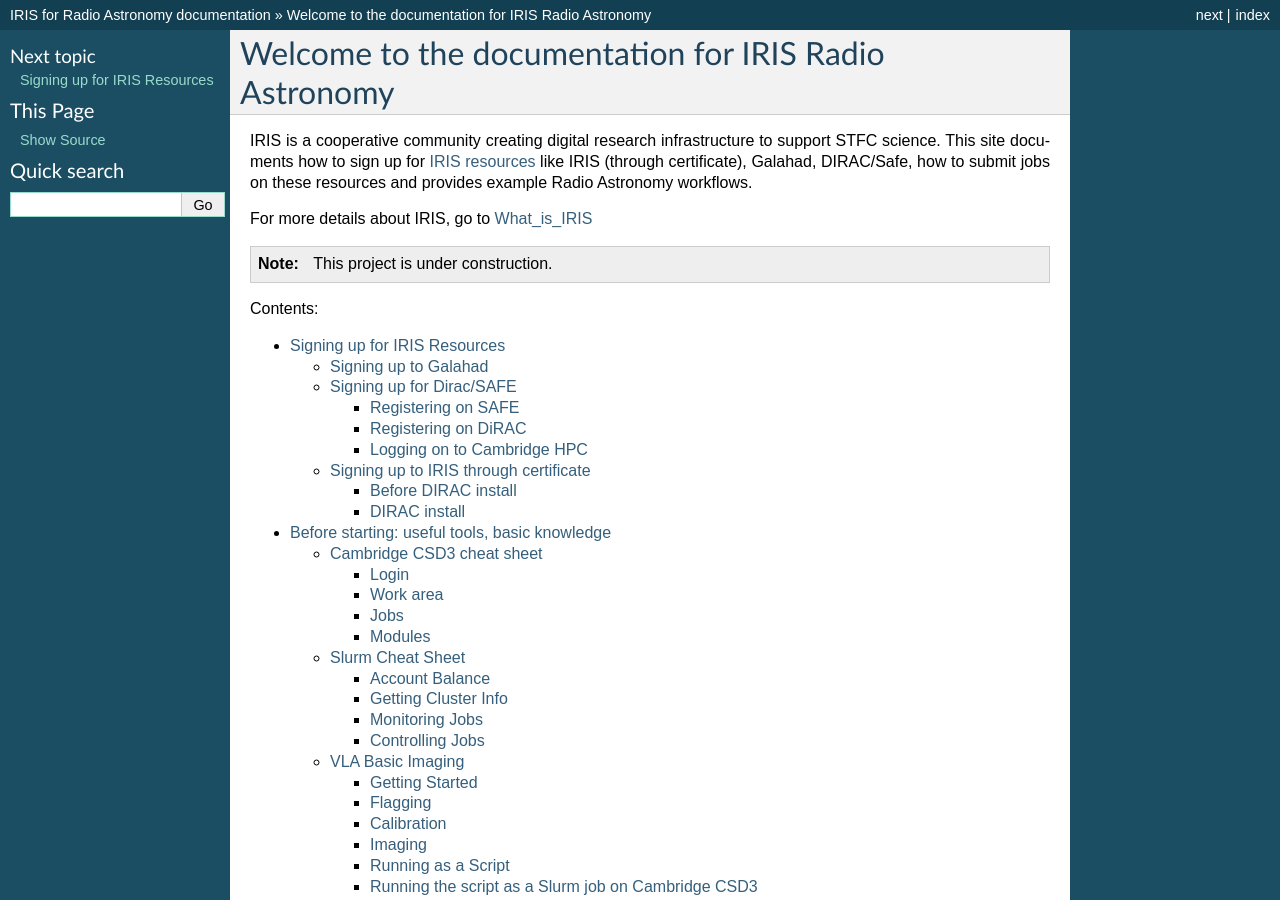
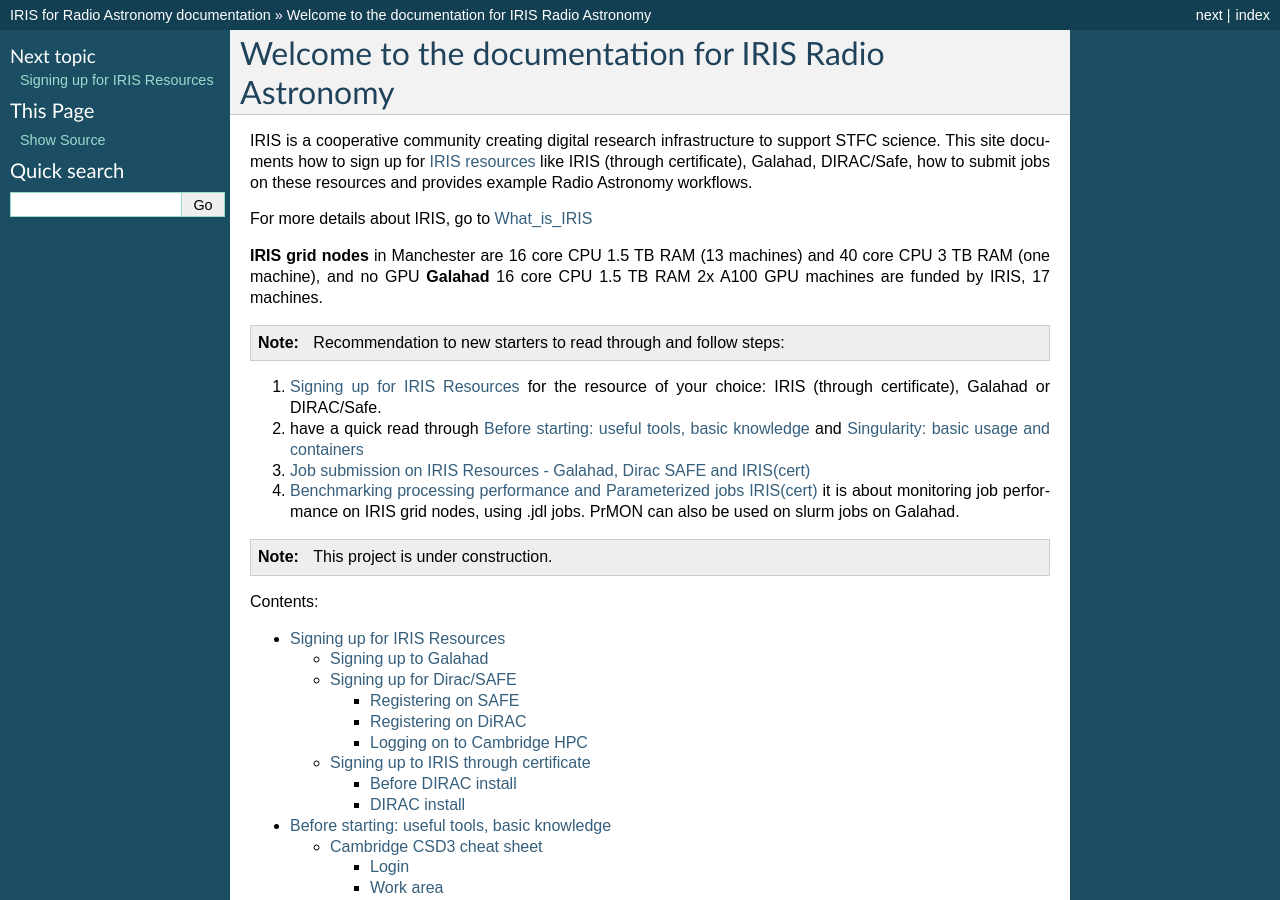
Before and after one commit to cimpani/IRISDocumentation, a Sphinx documentation site: the page built from source/index.rst, in a window 1280 px wide and 900 px high. Built offline with Sphinx 7.4.7, drawn with Linux system fonts in a browser that asks for light colours.

Commit message:
Update index.rst

```diff
--- a/source/index.rst
+++ b/source/index.rst
@@ -11,6 +11,17 @@
 site documents how to sign up for `IRIS resources <https://irisdocumentation.readthedocs.io/en/latest/signupIR.html>`__  like IRIS (through certificate), Galahad, DIRAC/Safe, how to submit jobs on these resources and provides example Radio Astronomy workflows.
 
 For more details about IRIS, go to `What_is_IRIS <https://www.iris.ac.uk/>`__
+
+**IRIS grid nodes** in Manchester are 16 core CPU 1.5 TB RAM (13 machines) and 40 core CPU 3 TB RAM (one machine), and no GPU
+**Galahad** 16 core CPU 1.5 TB RAM 2x A100 GPU machines are funded by IRIS, 17 machines.
+
+.. note::
+
+  Recommendation to new starters to read through and follow steps:
+#. `Signing up for IRIS Resources <https://irisdocumentation.readthedocs.io/en/latest/signupIR.html>`_ for the resource of your choice: IRIS (through certificate), Galahad or DIRAC/Safe.
+#.  have a quick read through  `Before starting: useful tools, basic knowledge <https://irisdocumentation.readthedocs.io/en/latest/cambridgehpc.html>`_ and `Singularity: basic usage and containers <https://irisdocumentation.readthedocs.io/en/latest/singularity.html>`_
+#. `Job submission on IRIS Resources - Galahad, Dirac SAFE and IRIS(cert) <https://irisdocumentation.readthedocs.io/en/latest/JobSub.html>`_
+#. `Benchmarking processing performance and Parameterized jobs IRIS(cert) <https://irisdocumentation.readthedocs.io/en/latest/BENCHM.html>`_ it is about monitoring job performance on IRIS  grid nodes, using .jdl jobs. PrMON can also be used on slurm jobs on Galahad.
 
 
 .. note::
```
